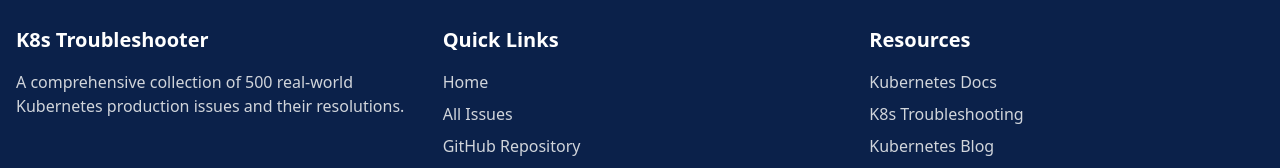
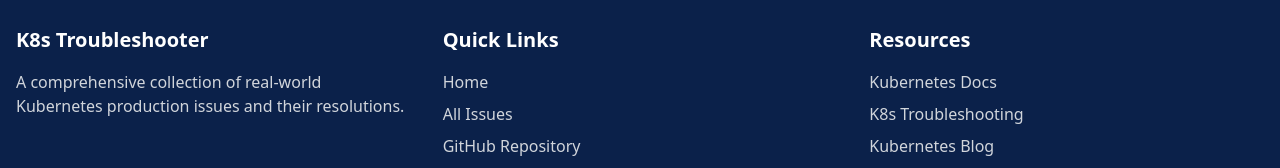
Before and after one commit to suman2mark/k8s-issue-navigator-guide, a React (Vite) app: page / in a window 1280 px wide. Shown: the part 2604-2772 px from the top of the page. Built offline with nearby package versions, Linux system fonts and the light colour scheme.

Commit message:
Update Footer.tsx

```diff
--- a/src/components/Footer.tsx
+++ b/src/components/Footer.tsx
@@ -9,7 +9,7 @@ const Footer = () => {
           <div>
             <h3 className="text-xl font-bold mb-4">K8s Troubleshooter</h3>
             <p className="text-gray-300">
-              A comprehensive collection of 500 real-world Kubernetes production issues and their resolutions.
+              A comprehensive collection of real-world Kubernetes production issues and their resolutions.
             </p>
           </div>
           <div>
@@ -27,7 +27,7 @@ const Footer = () => {
               </li>
               <li>
                 <a
-                  href="https://github.com/vijay2181/k8s-500-prod-issues"
+                  href="https://github.com/suman2mark/k8s-prodisssues"
                   className="text-gray-300 hover:text-white"
                   target="_blank"
                   rel="noopener noreferrer"
```
